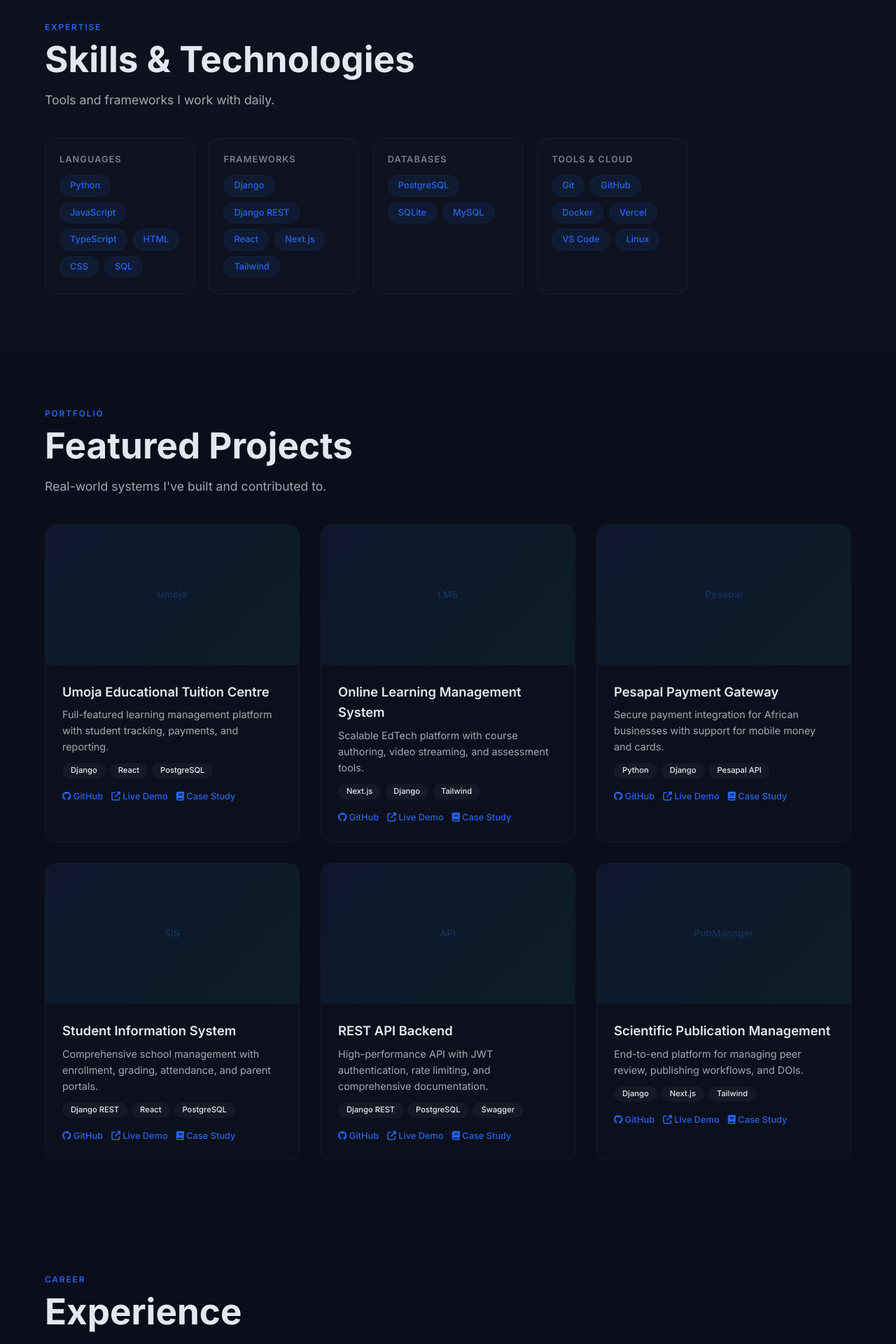
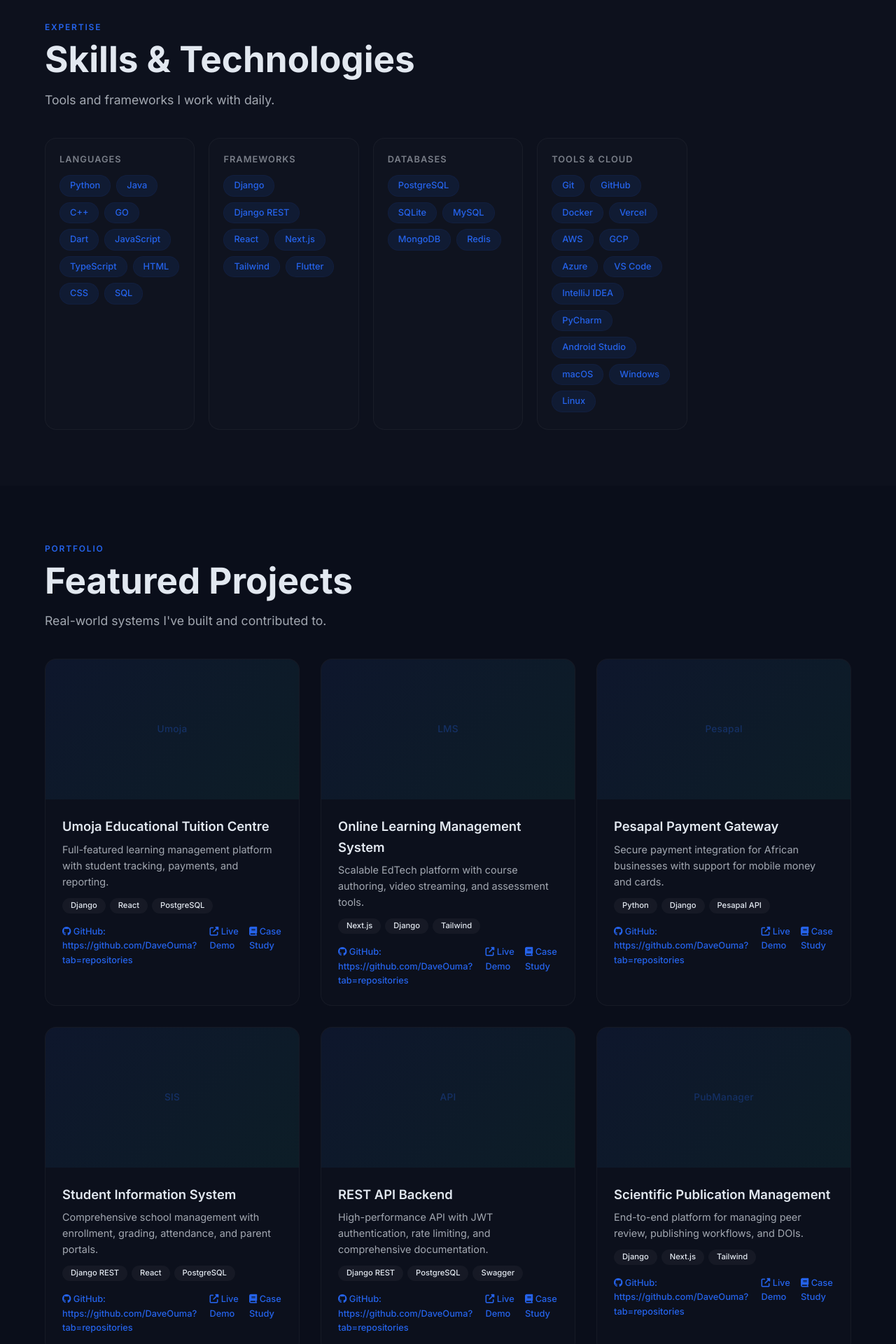
Before and after one commit to DaveOuma/dave, a Django app: page / in a window 1280 px wide. Shown: the part 3282-5202 px from the top of the page at 70% size. Run offline with Django 5.2, Linux system fonts and the light colour scheme.

Commit message:
added necessary links for projects

```diff
--- a/davidouma_portfolio/templates/base.html
+++ b/davidouma_portfolio/templates/base.html
@@ -299,6 +299,10 @@
                     <h4>Languages</h4>
                     <div class="skill-items">
                         <span class="skill">Python</span>
+                        <span class="skill">Java</span>
+                        <span class="skill">C++</span>
+                        <span class="skill">GO</span>
+                        <span class="skill">Dart</span>
                         <span class="skill">JavaScript</span>
                         <span class="skill">TypeScript</span>
                         <span class="skill">HTML</span>
@@ -314,6 +318,7 @@
                         <span class="skill">React</span>
                         <span class="skill">Next.js</span>
                         <span class="skill">Tailwind</span>
+                        <span class="skill">Flutter</span>
                     </div>
                 </div>
                 <div class="skill-group reveal" style="transition-delay:0.12s;">
@@ -322,6 +327,9 @@
                         <span class="skill">PostgreSQL</span>
                         <span class="skill">SQLite</span>
                         <span class="skill">MySQL</span>
+                        <span class="skill">MongoDB</span>
+                        <span class="skill">Redis</span>
+
                     </div>
                 </div>
                 <div class="skill-group reveal" style="transition-delay:0.18s;">
@@ -331,7 +339,15 @@
                         <span class="skill">GitHub</span>
                         <span class="skill">Docker</span>
                         <span class="skill">Vercel</span>
+                        <span class="skill">AWS</span>
+                        <span class="skill">GCP</span>
+                        <span class="skill">Azure</span>
                         <span class="skill">VS Code</span>
+                        <span class="skill">IntelliJ IDEA</span>
+                        <span class="skill">PyCharm</span>
+                        <span class="skill">Android Studio</span>
+                        <span class="skill">macOS</span>
+                        <span class="skill">Windows</span>
                         <span class="skill">Linux</span>
                     </div>
                 </div>
@@ -360,9 +376,15 @@
                             <span>Django</span><span>React</span><span>PostgreSQL</span>
                         </div>
                         <div class="links">
-                            <a href="#"><i class="fab fa-github"></i> GitHub</a>
-                            <a href="#"><i class="fas fa-external-link-alt"></i> Live Demo</a>
-                            <a href="#"><i class="fas fa-book"></i> Case Study</a>
+                            <a href="https://github.com/DaveOuma?tab=repositories" target="_blank">
+                                <i class="fab fa-github"></i> GitHub: https://github.com/DaveOuma?tab=repositories
+                            </a>
+                            <a href="#" target="_blank">
+                                <i class="fas fa-external-link-alt"></i> Live Demo
+                            </a>
+                            <a href="#" target="_blank">
+                                <i class="fas fa-book"></i> Case Study
+                            </a>
                         </div>
                     </div>
                 </div>
@@ -376,9 +398,15 @@
                             <span>Next.js</span><span>Django</span><span>Tailwind</span>
                         </div>
                         <div class="links">
-                            <a href="#"><i class="fab fa-github"></i> GitHub</a>
-                            <a href="#"><i class="fas fa-external-link-alt"></i> Live Demo</a>
-                            <a href="#"><i class="fas fa-book"></i> Case Study</a>
+                            <a href="https://github.com/DaveOuma?tab=repositories" target="_blank">
+                                <i class="fab fa-github"></i> GitHub: https://github.com/DaveOuma?tab=repositories
+                            </a>
+                            <a href="#" target="_blank">
+                                <i class="fas fa-external-link-alt"></i> Live Demo
+                            </a>
+                            <a href="#" target="_blank">
+                                <i class="fas fa-book"></i> Case Study
+                            </a>
                         </div>
                     </div>
                 </div>
@@ -392,9 +420,15 @@
                             <span>Python</span><span>Django</span><span>Pesapal API</span>
                         </div>
                         <div class="links">
-                            <a href="#"><i class="fab fa-github"></i> GitHub</a>
-                            <a href="#"><i class="fas fa-external-link-alt"></i> Live Demo</a>
-                            <a href="#"><i class="fas fa-book"></i> Case Study</a>
+                            <a href="https://github.com/DaveOuma?tab=repositories" target="_blank">
+                                <i class="fab fa-github"></i> GitHub: https://github.com/DaveOuma?tab=repositories
+                            </a>
+                            <a href="#" target="_blank">
+                                <i class="fas fa-external-link-alt"></i> Live Demo
+                            </a>
+                            <a href="#" target="_blank">
+                                <i class="fas fa-book"></i> Case Study
+                            </a>
                         </div>
                     </div>
                 </div>
@@ -408,9 +442,15 @@
                             <span>Django REST</span><span>React</span><span>PostgreSQL</span>
                         </div>
                         <div class="links">
-                            <a href="#"><i class="fab fa-github"></i> GitHub</a>
-                            <a href="#"><i class="fas fa-external-link-alt"></i> Live Demo</a>
-                            <a href="#"><i class="fas fa-book"></i> Case Study</a>
+                            <a href="https://github.com/DaveOuma?tab=repositories" target="_blank">
+                                <i class="fab fa-github"></i> GitHub: https://github.com/DaveOuma?tab=repositories
+                            </a>
+                            <a href="#" target="_blank">
+                                <i class="fas fa-external-link-alt"></i> Live Demo
+                            </a>
+                            <a href="#" target="_blank">
+                                <i class="fas fa-book"></i> Case Study
+                                </a>
                         </div>
                     </div>
                 </div>
@@ -424,9 +464,15 @@
                             <span>Django REST</span><span>PostgreSQL</span><span>Swagger</span>
                         </div>
                         <div class="links">
-                            <a href="#"><i class="fab fa-github"></i> GitHub</a>
-                            <a href="#"><i class="fas fa-external-link-alt"></i> Live Demo</a>
-                            <a href="#"><i class="fas fa-book"></i> Case Study</a>
+                            <a href="https://github.com/DaveOuma?tab=repositories" target="_blank">
+                                <i class="fab fa-github"></i> GitHub: https://github.com/DaveOuma?tab=repositories
+                            </a>
+                            <a href="#" target="_blank">
+                                <i class="fas fa-external-link-alt"></i> Live Demo
+                            </a>
+                            <a href="#" target="_blank">
+                                <i class="fas fa-book"></i> Case Study
+                                </a>
                         </div>
                     </div>
                 </div>
@@ -440,9 +486,15 @@
                             <span>Django</span><span>Next.js</span><span>Tailwind</span>
                         </div>
                         <div class="links">
-                            <a href="#"><i class="fab fa-github"></i> GitHub</a>
-                            <a href="#"><i class="fas fa-external-link-alt"></i> Live Demo</a>
-                            <a href="#"><i class="fas fa-book"></i> Case Study</a>
+                            <a href="https://github.com/DaveOuma?tab=repositories" target="_blank">
+                                <i class="fab fa-github"></i> GitHub: https://github.com/DaveOuma?tab=repositories
+                            </a>
+                            <a href="#" target="_blank">
+                                <i class="fas fa-external-link-alt"></i> Live Demo
+                            </a>
+                            <a href="#" target="_blank">
+                                <i class="fas fa-book"></i> Case Study
+                            </a>
                         </div>
                     </div>
                 </div>
@@ -463,25 +515,25 @@
 
             <div class="timeline">
                 <div class="timeline-item reveal-left">
-                    <div class="date">2022 — 2024</div>
+                    <div class="date">2022—2024</div>
                     <h3>Senior Software Engineer</h3>
                     <div class="role">UETC &amp; PLP Academy· Remote</div>
                     <p>Leading backend development for payment platforms and educational systems. Architecting APIs, integrating M-Pesa and Pesapal, and mentoring junior engineers.</p>
                 </div>
                 <div class="timeline-item reveal-left" style="transition-delay:0.08s;">
-                    <div class="date">2020 — 2025</div>
+                    <div class="date">2020—2025</div>
                     <h3>Scientific Editor &amp; Research Consultant</h3>
                     <div class="role">Academic Publishing · Nairobi</div>
                     <p>Edited and formatted over 50 scholarly publications. Provided research support, data analysis, and manuscript preparation for international journals.</p>
                 </div>
                 <div class="timeline-item reveal-left" style="transition-delay:0.16s;">
-                    <div class="date">2018 — 2020</div>
+                    <div class="date">2018—2020</div>
                     <h3>Education Technology Specialist</h3>
                     <div class="role">UETC Startup · Remote</div>
                     <p>Designed and implemented technology-enhanced learning solutions. Built student information systems and online assessment platforms.</p>
                 </div>
                 <div class="timeline-item reveal-left" style="transition-delay:0.24s;">
-                    <div class="date">2016 — 2018</div>
+                    <div class="date">2016—2018</div>
                     <h3>Backend Developer</h3>
                     <div class="role">Digital Solutions Agency · Nairobi</div>
                     <p>Developed RESTful APIs and database architectures for client projects. Integrated third-party services and payment gateways.</p>
```
